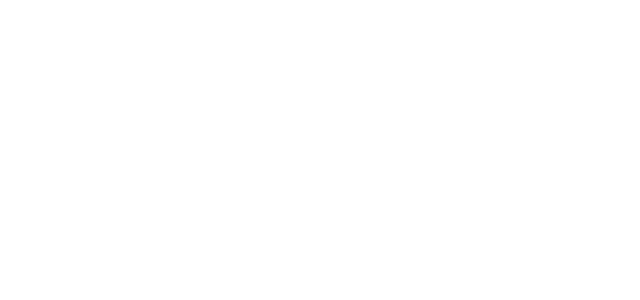
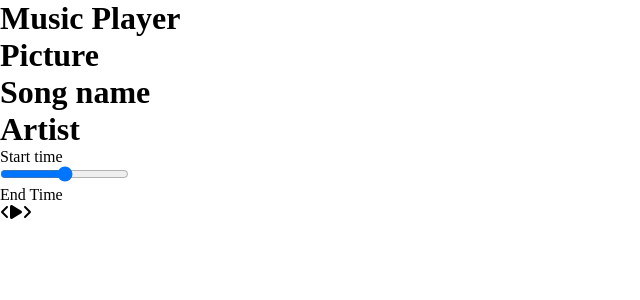
Before and after one commit to Hojatiranmanesh/MusicPlayer, a React (Create React App) app: page / in a window 1280 px wide. Shown: the top 300 px of the page, without its empty margins (0-640 px from the left). Built offline with nearby package versions, Linux system fonts and the light colour scheme.

Commit message:
creat Player and Songs components and also install fontawesome packages

```diff
--- a/package.json
+++ b/package.json
@@ -3,6 +3,9 @@
   "version": "0.1.0",
   "private": true,
   "dependencies": {
+    "@fortawesome/fontawesome-svg-core": "^6.5.1",
+    "@fortawesome/free-solid-svg-icons": "^6.5.1",
+    "@fortawesome/react-fontawesome": "^0.2.0",
     "@testing-library/jest-dom": "^5.17.0",
     "@testing-library/react": "^13.4.0",
     "@testing-library/user-event": "^13.5.0",
--- a/src/App.js
+++ b/src/App.js
@@ -1,9 +1,13 @@
 import React from "react";
 import "./style/App.css";
+import Songs from "./components/Songs";
+import Player from "./components/Player";
 function App() {
   return (
     <div className="App">
-
+      <h1>Music Player</h1>
+      <Songs />
+      <Player />
     </div>
   );
 }
--- /dev/null
+++ b/src/components/Player.jsx
@@ -0,0 +1,22 @@
+import React from "react";
+import { FontAwesomeIcon } from '@fortawesome/react-fontawesome';
+import { faAngleLeft, faAngleRight, faPlay } from '@fortawesome/free-solid-svg-icons';
+
+const Player = () => {
+    return(
+        <div className="player">
+            <div className="time-control">
+                <p>Start time</p>
+                <input type="range"/>
+                <p>End Time</p>
+                <div className="play-control">
+                    <FontAwesomeIcon className="skip-back" icon={faAngleLeft} />
+                    <FontAwesomeIcon className="play" icon={faPlay} />
+                    <FontAwesomeIcon className="skip-forward" icon={faAngleRight} />
+                </div>
+            </div>
+        </div>
+    );
+};
+
+export default Player;
--- /dev/null
+++ b/src/components/Songs.jsx
@@ -0,0 +1,15 @@
+import React from "react";
+
+
+
+const Songs = () => {
+    return(
+        <div className="song-container">
+            <h1>Picture</h1>
+            <h1>Song name</h1>
+            <h1>Artist</h1>
+        </div>
+    );
+};
+
+export default Songs;
```
Also changed, not shown: 1 other file (tests, documents, lock files or other folders).
